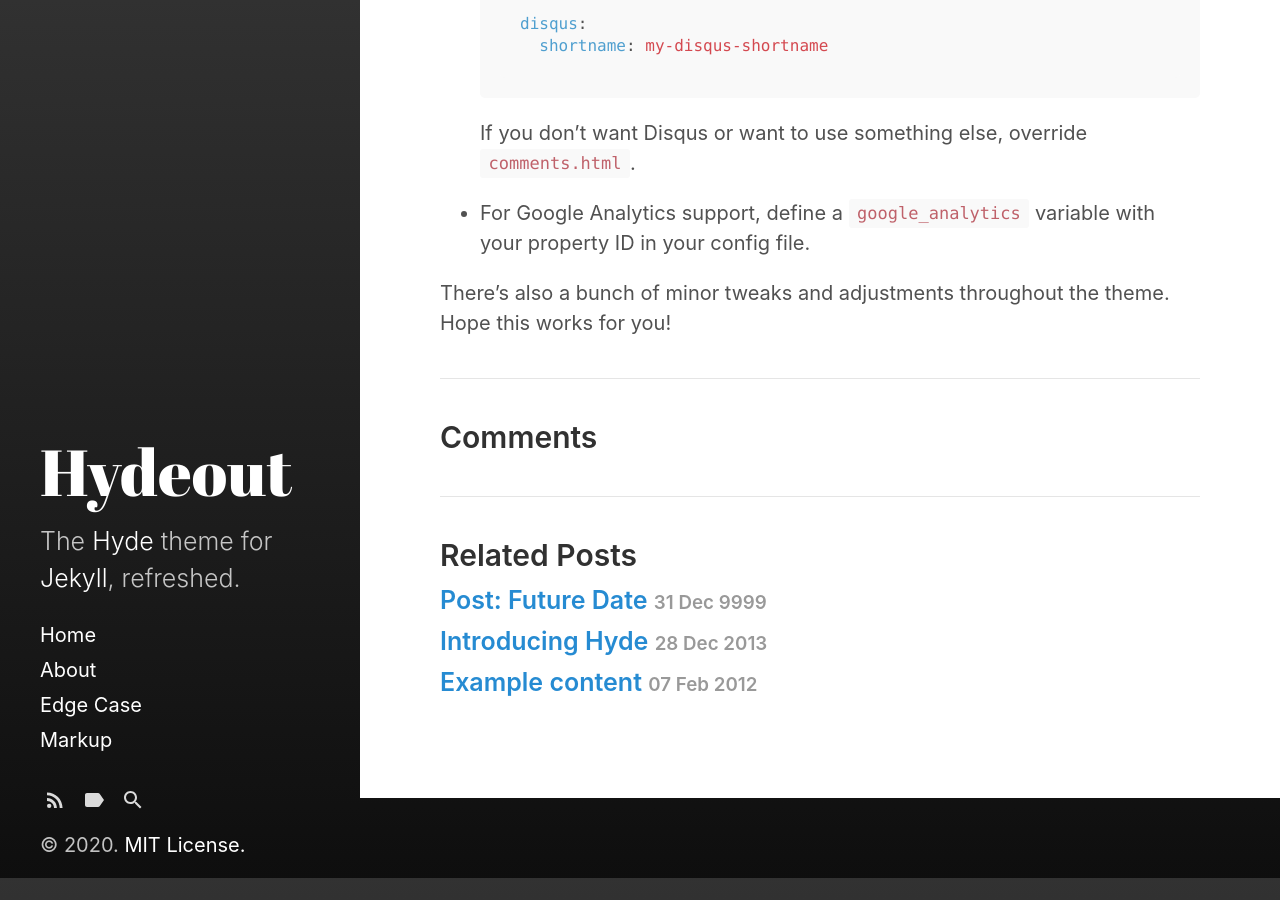
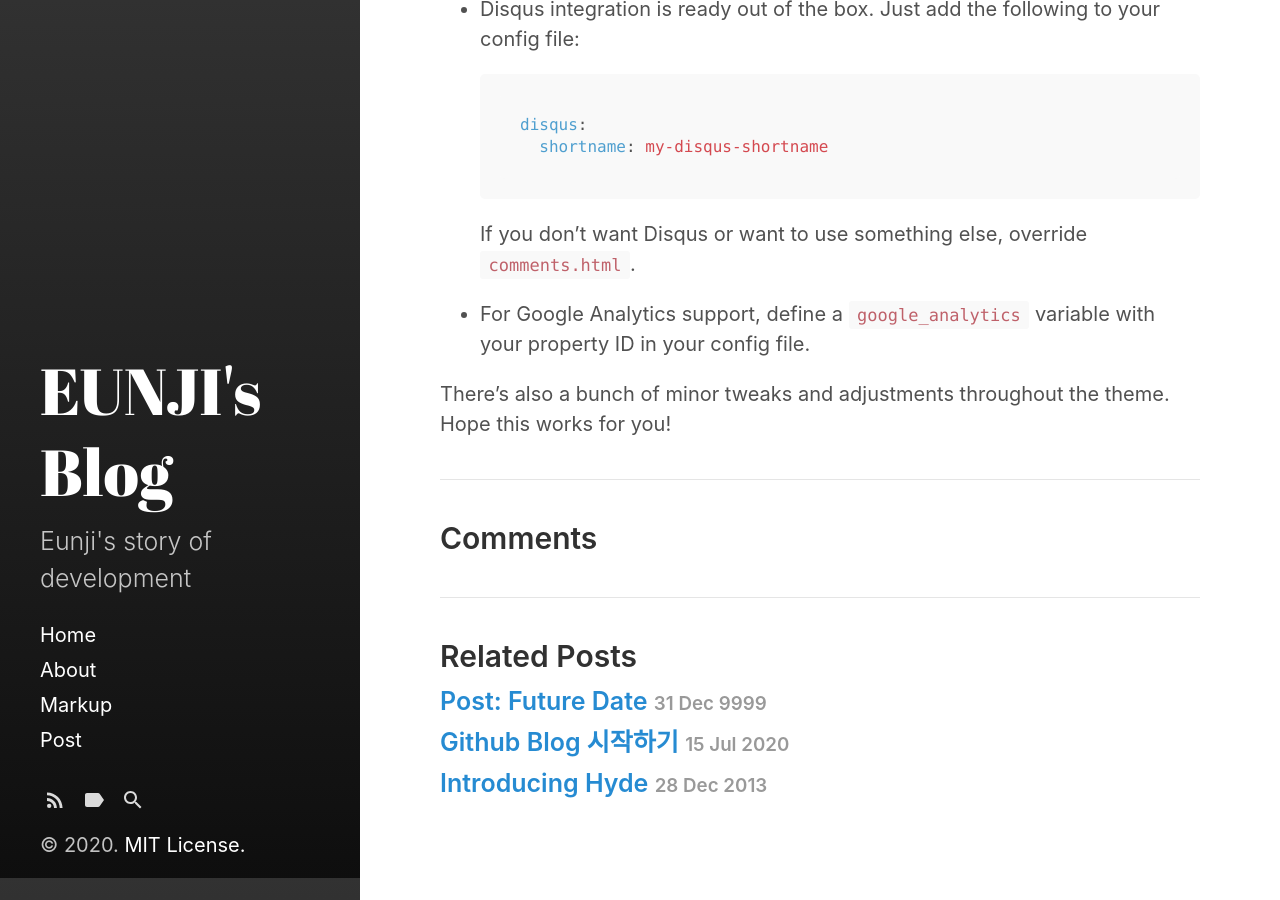
Before and after one commit to maru035/maru035.github.io, a Jekyll site: the page built from _posts/2017-06-01-hello-hydeout.md, in a window 1280 px wide and 900 px high, scrolled down 1822 px. Built offline with Jekyll 4.4.1, drawn with Linux system fonts in a browser that asks for light colours; some of the changed text lies outside the part shown.

Commit message:
'change'

```diff
--- a/_config.yml
+++ b/_config.yml
@@ -3,10 +3,10 @@ markdown:         kramdown
 highlighter:      rouge
 
 # Setup
-title:            Hydeout
-tagline:          'A Jekyll theme'
-description:      'The <a href="http://hyde.getpoole.com" target="_blank">Hyde</a> theme for <a href="http://jekyllrb.com" target="_blank">Jekyll</a>, refreshed.'
-url:              https://fongandrew.github.io
+title:            EUNJI's Blog
+tagline:          "Eunji's Blog"
+description:      "Eunji's story of development"
+url:              https://maru035.github.io
 baseurl:          ''
                   # the optional subpath of your site, e.g. "/blog"
                   # NB: This applies to all pages in your Jekyll site.
--- a/_posts/2017-06-01-hello-hydeout.md
+++ b/_posts/2017-06-01-hello-hydeout.md
@@ -6,6 +6,10 @@ excerpt_separator:  <!--more-->
 
 Hydeout updates the original [Hyde](https://github.com/poole/hyde)
 theme for [Jekyll](http://jekyllrb.com) 3.x and 4.x and adds new functionality.
+
+### EUNJI KIM
+test test test
+test test test
 
 ### Keep It Simple
 
```
Also changed, not shown: _posts/2020-07-15-Github-blog-시작하기.md (added, +11 -0 lines), category/post.md (added, +6 -0 lines), edge-case.md (renamed from category/edge-case.md, +3 -3 lines).
